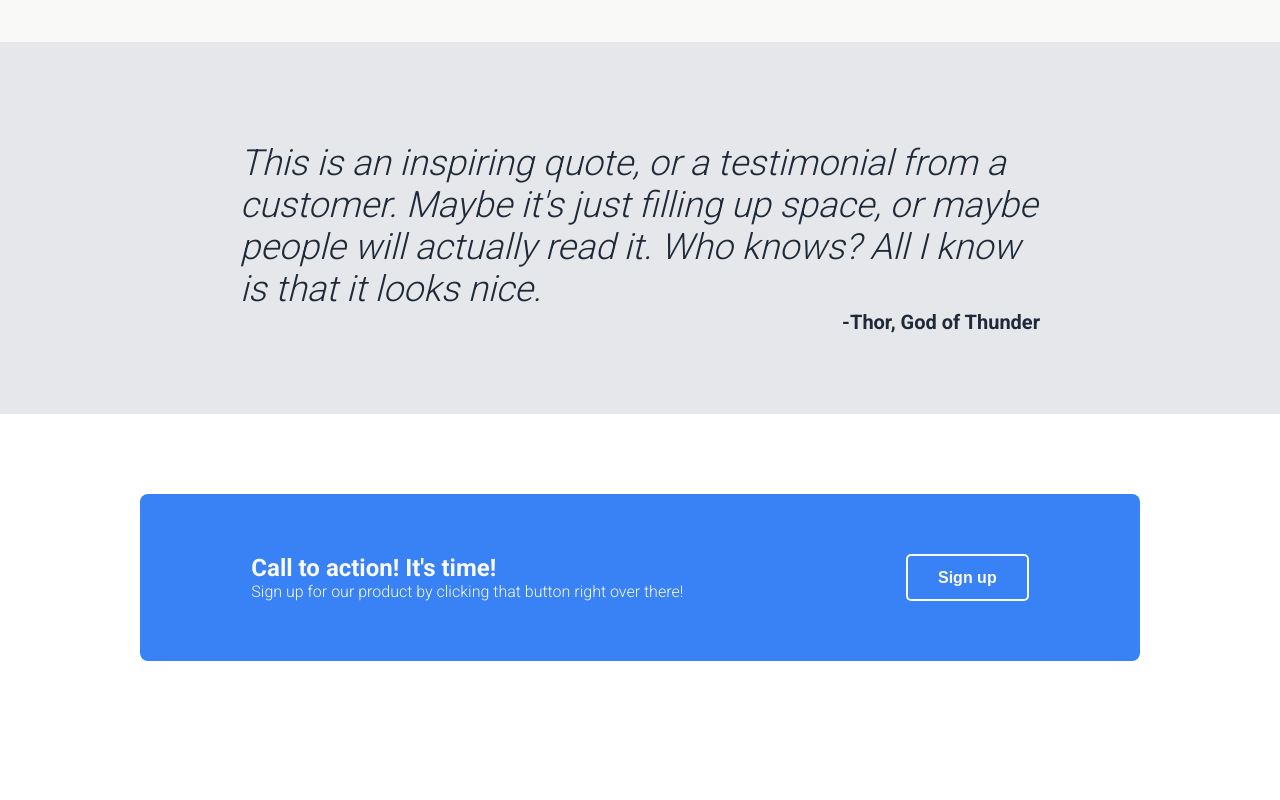
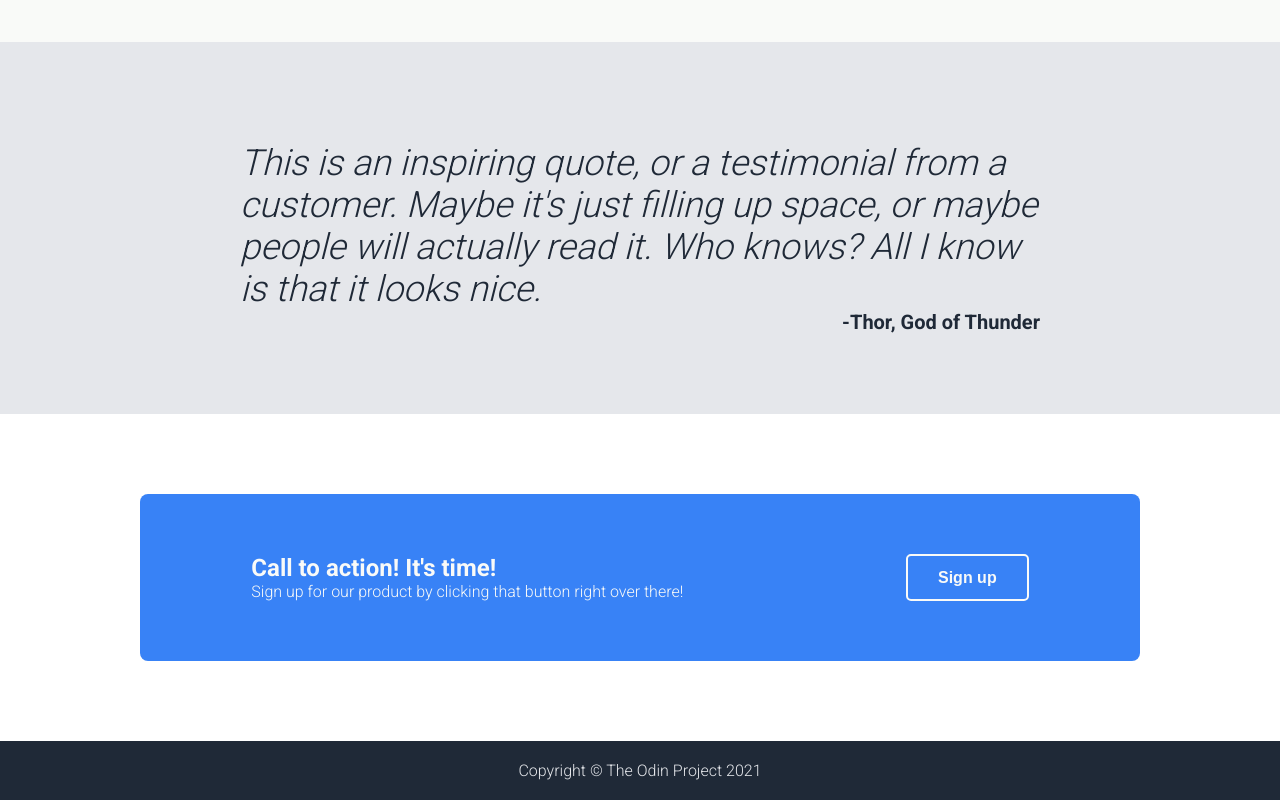
Before and after one commit to Etereke/foundations-landing-page, a plain HTML site: page index.html in a window 1280 px wide. Shown: the part 858-1658 px from the top of the page. Before the commit the page ends 1599 px from the top, so only its background shows below. Drawn offline with Linux system fonts and the light colour scheme.

Commit message:
Implement footer

```diff
--- a/index.html
+++ b/index.html
@@ -69,7 +69,7 @@
     </div>
 
     <div class="footer">
-
+        <div class="copyright">Copyright © The Odin Project 2021</div>
     </div>
 </body>
 </html>
--- a/style.css
+++ b/style.css
@@ -179,3 +179,15 @@ body {
     color: #F9FAF8;
 
 }
+
+.footer {
+    background-color: #1F2937;
+    display: flex;
+    justify-content: center;
+    align-items: center;
+    padding: 20px 0;
+}
+
+.copyright {
+    color: #E5E7EB;
+}
```
